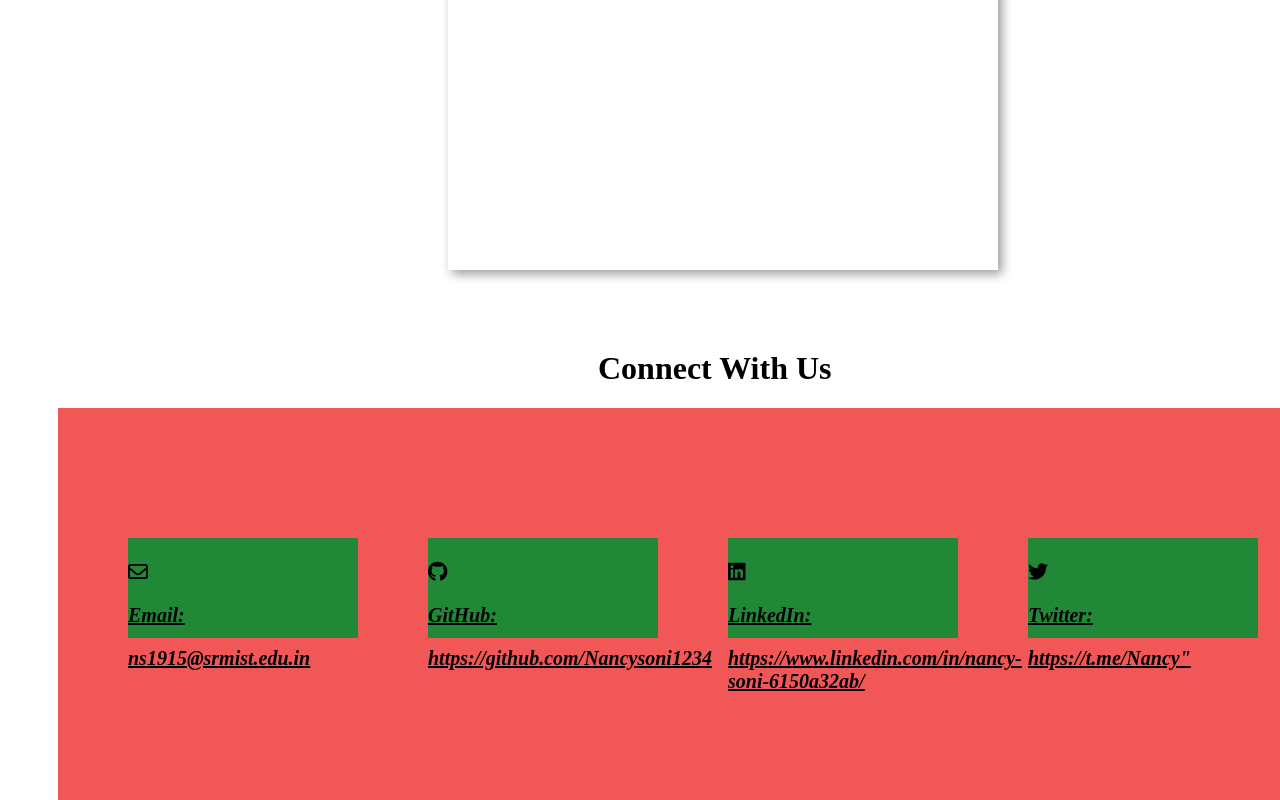
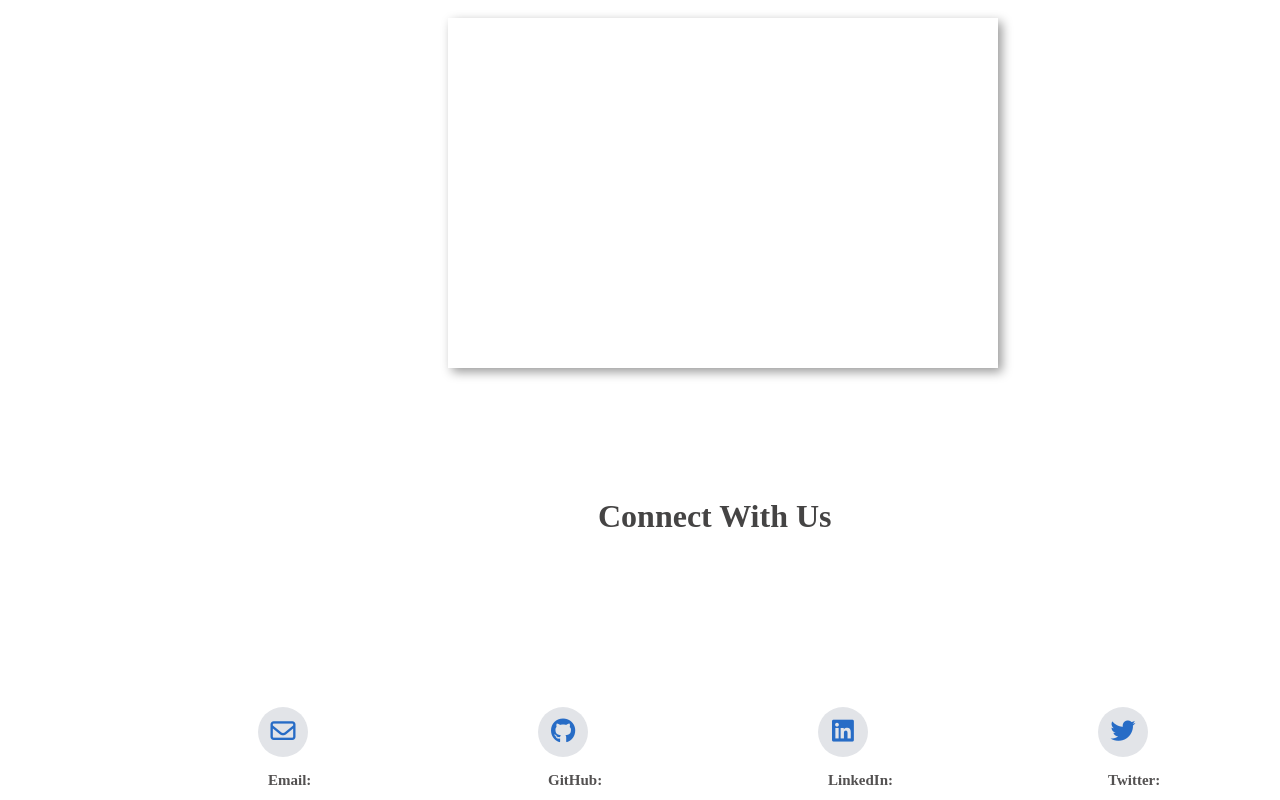
Before and after one commit to Nancysoni1234/Portfolio, a plain HTML site: page index.html in a window 1280 px wide. Shown: the part 2000-2800 px from the top of the page. Drawn offline with Linux system fonts and the light colour scheme.

Commit message:
complted stylesheet

```diff
--- a/style.css
+++ b/style.css
@@ -1,3 +1,6 @@
+*{
+    color: rgb(69, 68, 68);
+}
 #head{
     height: 60px;
     width: 100%;
@@ -17,22 +20,16 @@ a{
 .parent{
     height: 550px;
     width: 1280px;
-    /* border-radius: 15px;
-    border: solid 3px rgb(115, 6, 59); */
     margin-top: 60px;
     margin-left: 70px;
     display: flex;
     justify-content: space-between;
-    /* background-color: antiquewhite; */
 }
 .child-large{
     height: 400px;
     width: 650px;
-    /* background-color: pink; */
-    /* color: rgb(39, 108, 198); */
     margin-top: 75px;
     margin-left: 50px;
-    /* color: rgb(115, 6, 59); */
 }
 .btn{
     height: 40px;
@@ -46,6 +43,16 @@ a{
     margin-top: 15px;
     margin-right: 10px;
 }
+.child-large i{
+    margin-top: 20px;
+    font-size: 25px;
+    text-decoration: none;
+    color: rgb(32, 31, 31);
+}
+.child-large a{
+    margin-left: 25px;
+    text-decoration: none;
+}
 .child-small{
     height: 400px;
     width: 400px;
@@ -58,7 +65,6 @@ a{
 #hello{
     width: 30px;
     font-size: 50px;
-    /* text-shadow: 2px 2px 4px rgba(0, 0, 0, 0.5); */
     margin-top: 80px;
 }
 .intro{
@@ -73,11 +79,11 @@ p{
 }
 #skill_head{
     margin-left: 670px;
+    margin-top: 120px;
 }
 .skills{
     height: 550px;
     width: 1280px;
-    /* background-color: antiquewhite; */
     margin-left: 50px;
     margin-top: 3px;
     display: flex;
@@ -90,7 +96,6 @@ p{
     height: 150px;
     width: 320px;
     margin-left: 75px;
-    /* background-color: #ccc; */
     text-align: center;
     display: grid;
     place-items: center;
@@ -107,12 +112,10 @@ p{
   .projects{
     height: 850px;
     width: 1280px;
-    /* background-color: aqua;  */
     margin-left: 70px;
     margin-bottom: 50px;
     display: flex;
     flex-wrap: wrap;
-    /* border: 2px solid black; */
   }
   .proj_div{
     height: 350px;
@@ -138,60 +141,49 @@ p{
   }
   #Connect_head{
     margin-left: 590px;
-    margin-top: 50px;
+    margin-top: 100px;
   }
-  .connect1{
-    height: 130px;
+    .contact{
+    height: 400px;
     width: 1280px;
-    margin: 80px 0px 0px 240px;
+    margin-left: 70px;
     display: flex;
     flex-wrap: wrap;
-  }
-  .connect2{
-    height: 130px;
-    width: 1280px;
-    margin: 50px 0px 0px 450px;
-    display: flex;
-    flex-wrap: wrap;
-  }
-  .connect1 img{
-    height: 80px;
-    width: 80px;
-    border-radius: 50%;
-  }
-  .connect2 img{
-    height: 80px;
-    width: 80px;
-    border-radius: 50%;
-  }
-  .contact{
-    height: 400px;
-    width: 1280px;
-    background-color: rgb(241, 87, 87);
-    margin-left: 50px;
-    display: flex;
-    flex-wrap: wrap;
-    /* gap: 10px;
-    padding: 20px; */
   }
   .contact_divs1{
     height: 100px;
     width: 230px;
-    background-color: #218838;
     margin-top: 130px;
-    margin-left: 70px;
-
+    margin-left: 50px;
+    display: flex;
   }
-
-
-
-
-
-
-
-
-
-
+  .img{
+    height: 50px;
+    width: 50px;
+    border-radius: 50%;
+    background-color: rgb(226, 228, 232);;
+    margin-top: 20px;
+    display: grid;
+    place-items: center;
+  }
+  .img i{
+    font-size: 25px;
+    color: rgb(39, 108, 198);
+    text-decoration: none;
+  }
+  .contact_divs1 a{
+    text-decoration: none;
+  }
+  .link{
+    height: 65px;
+    width: 150px;
+    margin-left: 10px;
+  }
+  .link p{
+    font-style: normal;
+    color: rgb(83, 81, 81);
+    font-size: 15px;
+  }
   .feedback {
     padding: 20px;
     border-radius: 10px;
```
